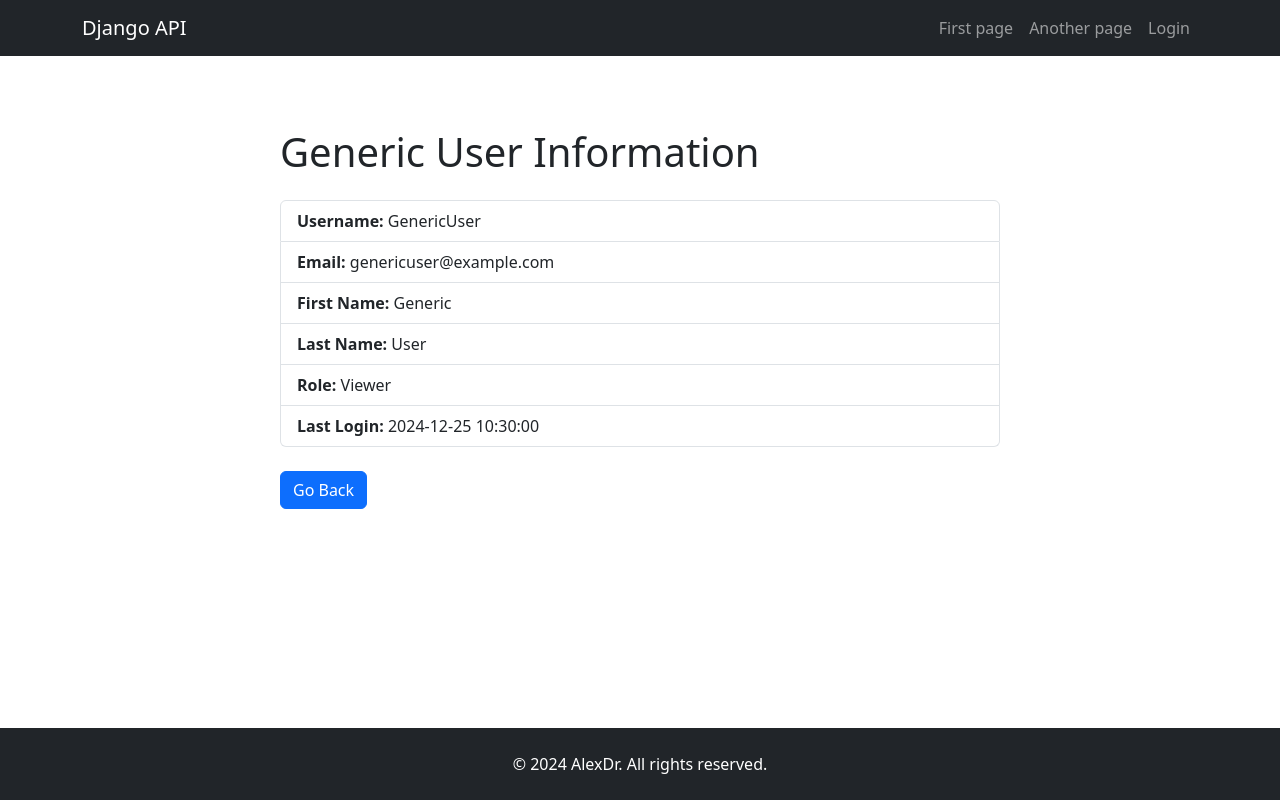
After one commit to alexandruRobert1989/django-boilerplate, a Django app: page /user/ in a window 1280 px wide. The commit adds this page. Run offline with Django 4.2, Linux system fonts and the light colour scheme; some libraries are stand-ins or nearby versions.

Commit message:
added auth and user

```diff
--- /dev/null
+++ b/django_base_api/context_processors.py
@@ -0,0 +1,8 @@
+from django.contrib.auth.models import Group
+
+def is_user_group_context(request):
+    if request.user.is_authenticated:
+        is_user_group = request.user.groups.filter(name="User").exists()
+    else:
+        is_user_group = False
+    return {"is_user_group": is_user_group}
--- a/django_base_api/settings.py
+++ b/django_base_api/settings.py
@@ -58,6 +58,7 @@ TEMPLATES = [
                 'django.template.context_processors.request',
                 'django.contrib.auth.context_processors.auth',
                 'django.contrib.messages.context_processors.messages',
+                'django_base_api.context_processors.is_user_group_context',  # Correctly added
             ],
         },
     },
@@ -98,3 +99,8 @@ STATICFILES_DIRS = [BASE_DIR / "static"]  # Include this for custom static files
 # Default primary key field type
 # https://docs.djangoproject.com/en/4.2/ref/settings/#default-auto-field
 DEFAULT_AUTO_FIELD = 'django.db.models.BigAutoField'
+
+# Authentication settings
+LOGIN_URL = '/login/'  # URL for the login page
+LOGIN_REDIRECT_URL = '/'  # URL to redirect after a successful login
+LOGOUT_REDIRECT_URL = '/'  # URL to redirect after logging out
--- a/django_base_api/urls.py
+++ b/django_base_api/urls.py
@@ -1,5 +1,6 @@
 from django.contrib import admin
 from django.urls import path
+from django.contrib.auth import views as auth_views  # Import this line
 
 from . import views
 from .views import home_view
@@ -8,5 +9,11 @@ urlpatterns = [
     path('admin/', admin.site.urls),
     path('', home_view, name='home'),  # Root URL pointing to the home_view
     path('page-one/', views.page_one, name='page_one'),
-    path('page-two/', views.page_two, name='page-two')
+    path('page-two/', views.page_two, name='page-two'),
+    path('login/', auth_views.LoginView.as_view(template_name='login.html'), name='login'),
+    path('logout/', views.custom_logout, name='logout'),
+    path('user/', views.user, name='user_page'),
+
+
+
 ]
--- a/django_base_api/views.py
+++ b/django_base_api/views.py
@@ -1,11 +1,24 @@
-from django.shortcuts import render
+from django.contrib.auth import logout
+from django.shortcuts import render, redirect
 
 def home_view(request):
+    # Render the home page without redundant `is_user_group` calculation
     return render(request, 'home.html')
 
 def page_one(request):
     return render(request, 'page_one.html')
 
-
 def page_two(request):
     return render(request, 'page_two.html')
+
+def login_redirect_view(request):
+    if request.user.is_authenticated:
+        return redirect('home')  # Redirect to the home page
+    return render(request, 'login.html')
+
+def custom_logout(request):
+    logout(request)  # Logs out the user
+    return redirect('home')  # Redirect to the home page
+
+def user(request):
+    return render(request, 'user.html')
--- a/templates/navbar.html
+++ b/templates/navbar.html
@@ -12,7 +12,20 @@
                 <li class="nav-item">
                     <a class="nav-link" href="{% url 'page-two' %}">Another page</a>
                 </li>
-
+                {% if user.is_authenticated %}
+                    {% if is_user_group %}
+                        <li class="nav-item">
+                            <a class="nav-link" href="{% url 'user_page' %}">User</a>
+                        </li>
+                    {% endif %}
+                    <li class="nav-item">
+                        <a class="nav-link" href="{% url 'logout' %}">Logout</a>
+                    </li>
+                {% else %}
+                    <li class="nav-item">
+                        <a class="nav-link" href="{% url 'login' %}">Login</a>
+                    </li>
+                {% endif %}
             </ul>
         </div>
     </div>
--- a/templates/page_one.html
+++ b/templates/page_one.html
@@ -31,7 +31,7 @@
                     Here is another paragraph with more text to demonstrate content flow. You can make your pages as long and detailed as you need.
                     Consider using consistent heading levels to organize content.
                 </p>
-                <button class="btn btn-secondary mt-3">Go Back</button>
+                <a href="{% url 'home' %}" class="btn btn-primary mt-4">Go Back</a>
             </div>
         </div>
     </div>
--- a/templates/page_two.html
+++ b/templates/page_two.html
@@ -31,7 +31,7 @@
                     Here is another paragraph with more text to demonstrate content flow. You can make your pages as long and detailed as you need.
                     Consider using consistent heading levels to organize content.
                 </p>
-                <button class="btn btn-secondary mt-3">Go Back</button>
+                <a href="{% url 'home' %}" class="btn btn-primary mt-4">Go Back</a>
             </div>
         </div>
     </div>
--- /dev/null
+++ b/templates/user.html
@@ -0,0 +1,24 @@
+{% extends "base.html" %}
+
+{% block title %}
+    User Information
+{% endblock %}
+
+{% block content %}
+    <div class="container mt-5">
+        <div class="row justify-content-center">
+            <div class="col-md-8">
+                <h1 class="mb-4">Generic User Information</h1>
+                <ul class="list-group">
+                    <li class="list-group-item"><strong>Username:</strong> GenericUser</li>
+                    <li class="list-group-item"><strong>Email:</strong> genericuser@example.com</li>
+                    <li class="list-group-item"><strong>First Name:</strong> Generic</li>
+                    <li class="list-group-item"><strong>Last Name:</strong> User</li>
+                    <li class="list-group-item"><strong>Role:</strong> Viewer</li>
+                    <li class="list-group-item"><strong>Last Login:</strong> 2024-12-25 10:30:00</li>
+                </ul>
+                <a href="{% url 'home' %}" class="btn btn-primary mt-4">Go Back</a>
+            </div>
+        </div>
+    </div>
+{% endblock %}
```
Also changed, not shown: templates/login.html (added, +26 -0 lines), db.sqlite3.
